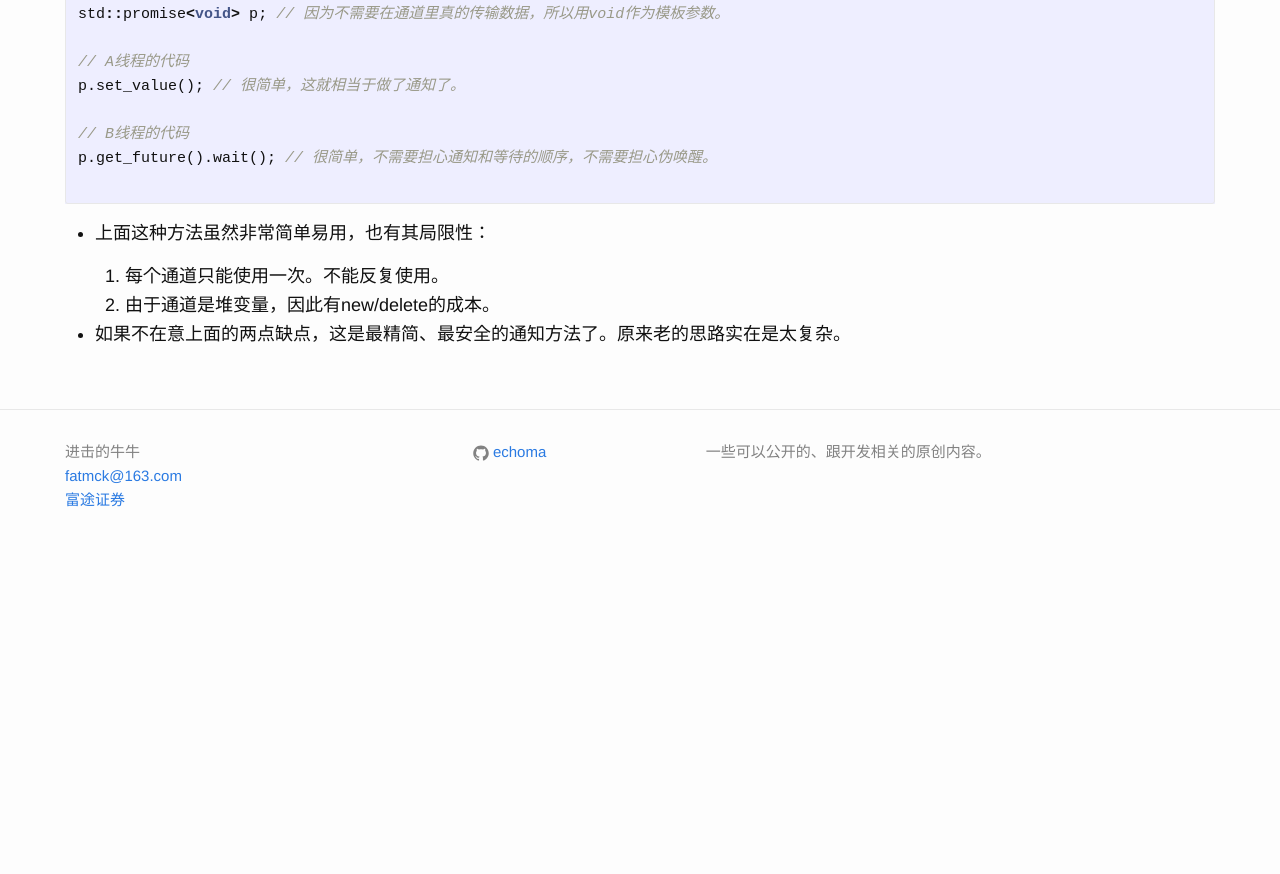
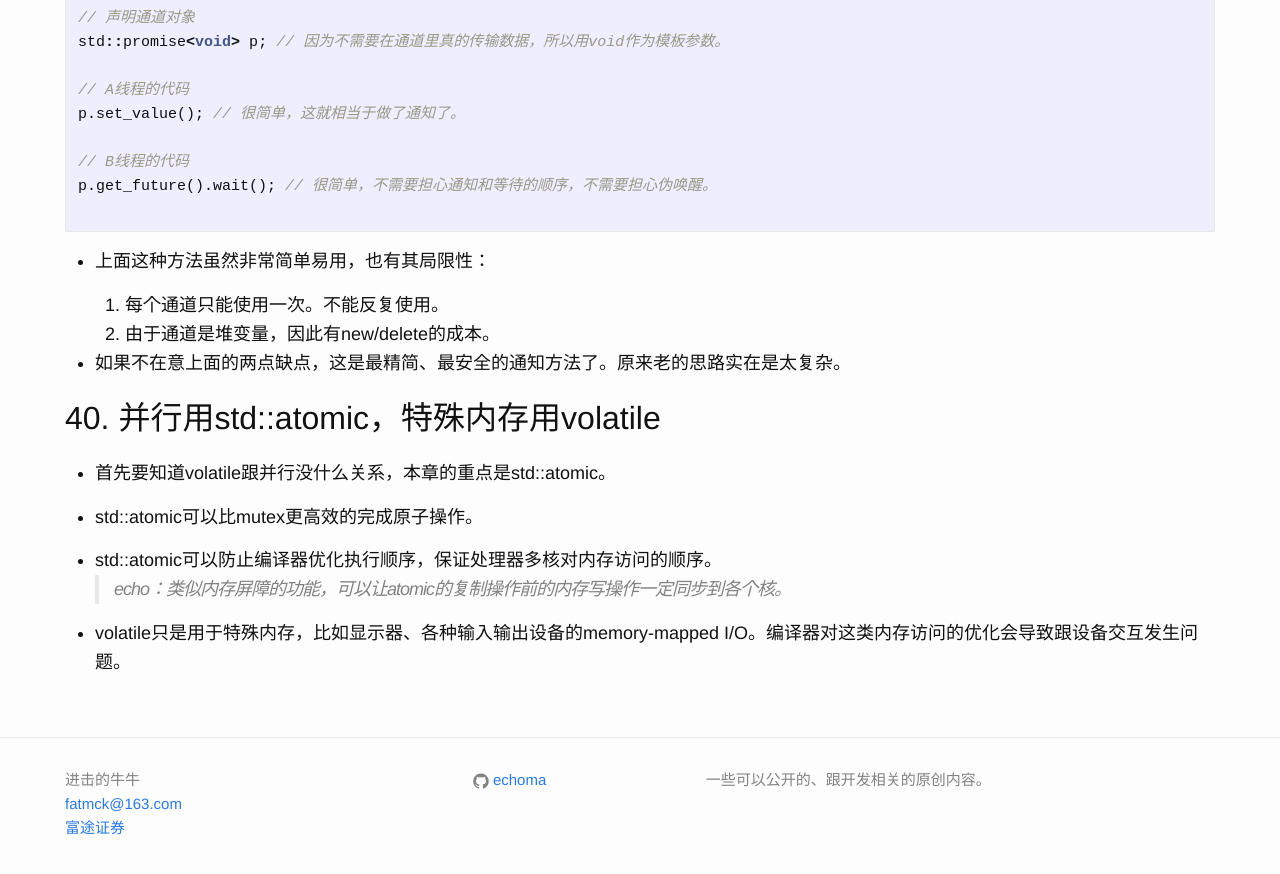
Before and after one commit to echoma/echoma.github.com, a Jekyll site: the page built from _posts/2017-07-04-effective-modern-cpp-chp07-concurrency.markdown, in a window 1280 px wide and 900 px high, scrolled down 4549 px. Shown: the top 874 px of the window. Built offline with Jekyll 4.4.1, drawn with Linux system fonts in a browser that asks for light colours; before the commit the page ends 5121 px from its top, so only the background shows below that; some of the changed text lies outside the part shown.

Commit message:
emc++ chp07 complete

```diff
--- a/_posts/2017-07-04-effective-modern-cpp-chp07-concurrency.markdown
+++ b/_posts/2017-07-04-effective-modern-cpp-chp07-concurrency.markdown
@@ -185,3 +185,14 @@ p.get_future().wait(); // 很简单，不需要担心通知和等待的顺序，
   2. 由于通道是堆变量，因此有new/delete的成本。
 
 * 如果不在意上面的两点缺点，这是最精简、最安全的通知方法了。原来老的思路实在是太复杂。
+
+## 40. 并行用std::atomic，特殊内存用volatile
+
+* 首先要知道volatile跟并行没什么关系，本章的重点是std::atomic。
+
+* std::atomic可以比mutex更高效的完成原子操作。
+
+* std::atomic可以防止编译器优化执行顺序，保证处理器多核对内存访问的顺序。
+  > echo：类似内存屏障的功能，可以让atomic的复制操作前的内存写操作一定同步到各个核。
+
+* volatile只是用于特殊内存，比如显示器、各种输入输出设备的memory-mapped I/O。编译器对这类内存访问的优化会导致跟设备交互发生问题。
```
